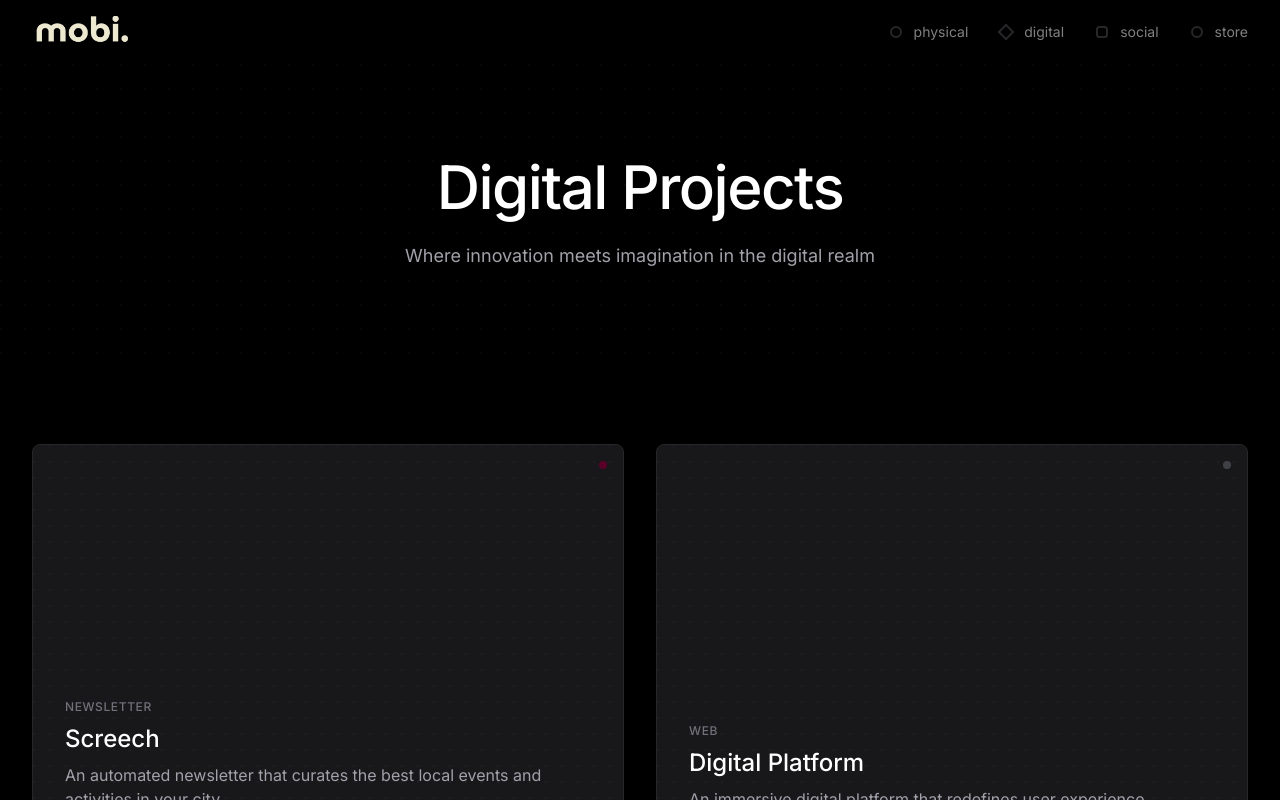
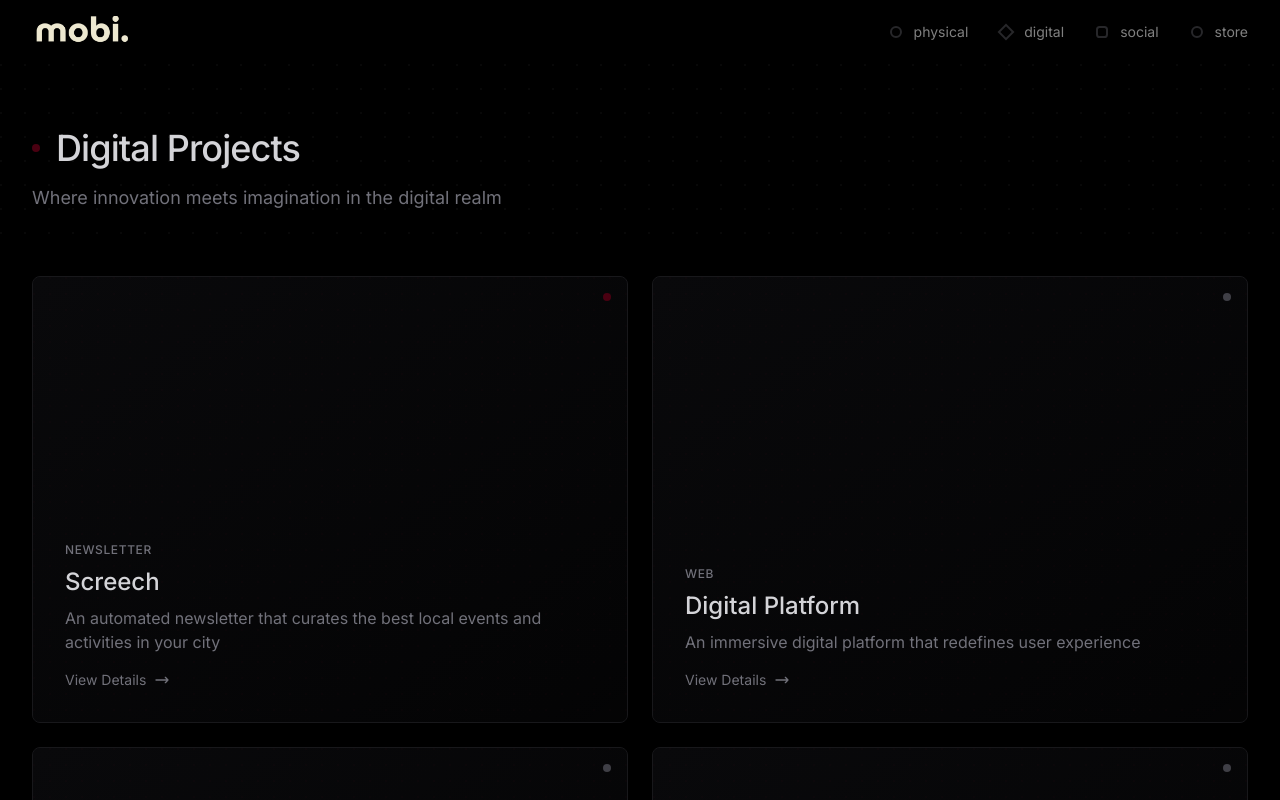
Before and after one commit to stilwellc/Mobi, a Next.js app: page /digital in a window 1280 px wide. Shown: the top 800 px of the page. Built offline with nearby package versions, Linux system fonts and the light colour scheme; a web font is replaced by a local one.

Commit message:
Optimize sub-pages layout: reduce whitespace and improve visual consistency

```diff
--- a/app/digital/page.tsx
+++ b/app/digital/page.tsx
@@ -36,7 +36,7 @@ export default function DigitalProjects() {
   return (
     <div className="min-h-screen bg-black">
       {/* Hero Section */}
-      <section className="relative h-[300px] flex items-center justify-center overflow-hidden">
+      <div className="relative">
         <div className="absolute inset-0">
           <div className="absolute inset-0" style={{
             backgroundImage: `radial-gradient(circle at 1px 1px, rgba(255,255,255,0.03) 1px, transparent 0)`,
@@ -44,34 +44,29 @@ export default function DigitalProjects() {
           }} />
         </div>
 
-        <motion.div
-          initial={{ opacity: 0, y: 20 }}
-          animate={{ opacity: 1, y: 0 }}
-          transition={{ duration: 0.8 }}
-          className="relative z-10 px-4 max-w-4xl mx-auto py-20"
-        >
-          <div className="flex flex-col items-center">
-            <motion.div
-              initial={{ opacity: 0, scale: 0.8 }}
-              animate={{ opacity: 1, scale: 1 }}
-              transition={{ duration: 0.8, delay: 0.2 }}
-              className="text-center"
-            >
-              <h1 className="text-4xl sm:text-5xl md:text-6xl font-medium tracking-tight text-white mb-6">
+        <div className="relative z-10 pt-16 pb-8">
+          <div className="max-w-7xl mx-auto px-4 sm:px-6 lg:px-8">
+            <div className="flex items-center space-x-4 mb-4">
+              <motion.div
+                className="w-2 h-2 bg-[#4a0011] rounded-full"
+                whileHover={{ scale: [null, 1.5] }}
+                transition={{ type: "spring", stiffness: 400, damping: 10 }}
+              />
+              <h1 className="text-3xl sm:text-4xl font-medium tracking-tight text-zinc-300">
                 Digital Projects
               </h1>
-              <p className="text-lg text-zinc-400 font-normal max-w-2xl mx-auto leading-relaxed">
-                Where innovation meets imagination in the digital realm
-              </p>
-            </motion.div>
+            </div>
+            <p className="text-base sm:text-lg text-zinc-500 max-w-2xl leading-relaxed">
+              Where innovation meets imagination in the digital realm
+            </p>
           </div>
-        </motion.div>
-      </section>
+        </div>
+      </div>
 
       {/* Projects Grid */}
-      <section className="py-20">
+      <section className="py-8">
         <div className="max-w-7xl mx-auto px-4 sm:px-6 lg:px-8">
-          <div className="grid grid-cols-1 md:grid-cols-2 gap-8">
+          <div className="grid grid-cols-1 md:grid-cols-2 gap-6">
             {projects.map((project, index) => (
               <motion.div
                 key={project.title}
@@ -82,34 +77,39 @@ export default function DigitalProjects() {
                 className="group relative"
               >
                 <Link href={project.href || '#'}>
-                  <div className="relative aspect-[4/3] rounded-lg overflow-hidden bg-zinc-900 border border-zinc-800 hover:border-zinc-700 transition-colors">
+                  <div className="relative aspect-[4/3] rounded-lg overflow-hidden bg-zinc-950 border border-zinc-900 hover:border-zinc-800 transition-all duration-300 md:hover:scale-[1.02]">
+                    <div className="absolute inset-0 bg-gradient-to-br from-zinc-950/90 to-black/60" />
                     <div className="absolute inset-0" style={{
-                      backgroundImage: `radial-gradient(circle at 1px 1px, rgba(255,255,255,0.03) 1px, transparent 0)`,
+                      backgroundImage: `radial-gradient(circle at 1px 1px, rgba(128,0,32,0.03) 1px, transparent 0)`,
                       backgroundSize: '16px 16px'
                     }} />
                     <div className="absolute top-4 right-4">
                       {project.title === "Screech" ? (
-                        <div className="w-2 h-2 bg-mobi-burgundy rounded-full" />
+                        <motion.div
+                          className="w-2 h-2 bg-[#4a0011] rounded-full"
+                          whileHover={{ scale: [null, 1.5] }}
+                          transition={{ type: "spring", stiffness: 400, damping: 10 }}
+                        />
                       ) : (
                         <div className="w-2 h-2 bg-zinc-700 rounded-full" />
                       )}
                     </div>
-                    <div className="absolute inset-0 p-8 flex flex-col justify-end">
-                      <span className="text-xs text-zinc-500 font-medium tracking-wider uppercase mb-2">
+                    <div className="absolute inset-0 p-6 sm:p-8 flex flex-col justify-end group-hover:translate-y-[-2px] transition-transform duration-300">
+                      <span className="text-xs text-zinc-500 font-medium tracking-wider uppercase mb-2 group-hover:text-zinc-400 transition-colors">
                         {project.category}
                       </span>
-                      <h3 className="text-xl sm:text-2xl font-medium text-white mb-2">
+                      <h3 className="text-xl sm:text-2xl font-medium text-zinc-300 mb-2 group-hover:text-zinc-200 transition-colors">
                         {project.title}
                       </h3>
-                      <p className="text-base text-zinc-400 max-w-xl">
+                      <p className="text-base text-zinc-500 max-w-xl group-hover:text-zinc-400 transition-colors">
                         {project.description}
                       </p>
                       <motion.div
-                        className="mt-6 inline-flex items-center text-zinc-400 hover:text-[#EDE8D0] transition-colors group"
-                        whileHover={{ x: 5 }}
+                        className="mt-4 inline-flex items-center text-zinc-500 group-hover:text-zinc-300 transition-colors"
+                        whileHover={{ x: [null, 5] }}
                       >
                         <span className="mr-2 text-sm">View Details</span>
-                        <svg className="w-4 h-4" fill="none" stroke="currentColor" viewBox="0 0 24 24">
+                        <svg className="w-4 h-4 group-hover:translate-x-1 transition-transform" fill="none" stroke="currentColor" viewBox="0 0 24 24">
                           <path strokeLinecap="round" strokeLinejoin="round" strokeWidth={2} d="M17 8l4 4m0 0l-4 4m4-4H3" />
                         </svg>
                       </motion.div>
--- a/app/social/page.tsx
+++ b/app/social/page.tsx
@@ -28,7 +28,7 @@ export default function SocialSpaces() {
   return (
     <div className="min-h-screen bg-black">
       {/* Hero Section */}
-      <section className="relative h-[300px] flex items-center justify-center overflow-hidden">
+      <div className="relative">
         <div className="absolute inset-0">
           <div className="absolute inset-0" style={{
             backgroundImage: `radial-gradient(circle at 1px 1px, rgba(255,255,255,0.03) 1px, transparent 0)`,
@@ -36,34 +36,29 @@ export default function SocialSpaces() {
           }} />
         </div>
 
-        <motion.div
-          initial={{ opacity: 0, y: 20 }}
-          animate={{ opacity: 1, y: 0 }}
-          transition={{ duration: 0.8 }}
-          className="relative z-10 px-4 max-w-4xl mx-auto py-20"
-        >
-          <div className="flex flex-col items-center">
-            <motion.div
-              initial={{ opacity: 0, scale: 0.8 }}
-              animate={{ opacity: 1, scale: 1 }}
-              transition={{ duration: 0.8, delay: 0.2 }}
-              className="text-center"
-            >
-              <h1 className="text-4xl sm:text-5xl md:text-6xl font-medium tracking-tight text-white mb-6">
+        <div className="relative z-10 pt-16 pb-8">
+          <div className="max-w-7xl mx-auto px-4 sm:px-6 lg:px-8">
+            <div className="flex items-center space-x-4 mb-4">
+              <motion.div
+                className="w-2 h-2 bg-[#4a0011] rounded-full"
+                whileHover={{ scale: [null, 1.5] }}
+                transition={{ type: "spring", stiffness: 400, damping: 10 }}
+              />
+              <h1 className="text-3xl sm:text-4xl font-medium tracking-tight text-zinc-300">
                 Social Spaces
               </h1>
-              <p className="text-lg text-zinc-400 font-normal max-w-2xl mx-auto leading-relaxed">
-                Where connections flourish and communities thrive
-              </p>
-            </motion.div>
+            </div>
+            <p className="text-base sm:text-lg text-zinc-500 max-w-2xl leading-relaxed">
+              Where connections flourish and communities thrive
+            </p>
           </div>
-        </motion.div>
-      </section>
+        </div>
+      </div>
 
       {/* Spaces Grid */}
-      <section className="py-20">
+      <section className="py-8">
         <div className="max-w-7xl mx-auto px-4 sm:px-6 lg:px-8">
-          <div className="grid grid-cols-1 md:grid-cols-2 gap-8">
+          <div className="grid grid-cols-1 md:grid-cols-2 gap-6">
             {spaces.map((space, index) => (
               <motion.div
                 key={space.title}
@@ -73,30 +68,35 @@ export default function SocialSpaces() {
                 viewport={{ once: true }}
                 className="group relative"
               >
-                <div className="relative aspect-[4/3] rounded-lg overflow-hidden bg-zinc-900 border border-zinc-800 hover:border-zinc-700 transition-colors">
+                <div className="relative aspect-[4/3] rounded-lg overflow-hidden bg-zinc-950 border border-zinc-900 hover:border-zinc-800 transition-all duration-300 md:hover:scale-[1.02]">
+                  <div className="absolute inset-0 bg-gradient-to-br from-zinc-950/90 to-black/60" />
                   <div className="absolute inset-0" style={{
-                    backgroundImage: `radial-gradient(circle at 1px 1px, rgba(255,255,255,0.03) 1px, transparent 0)`,
+                    backgroundImage: `radial-gradient(circle at 1px 1px, rgba(128,0,32,0.03) 1px, transparent 0)`,
                     backgroundSize: '16px 16px'
                   }} />
                   <div className="absolute top-4 right-4">
-                    <div className="w-2 h-2 bg-zinc-700 rounded-full" />
+                    <motion.div
+                      className="w-2 h-2 bg-[#4a0011] rounded-full"
+                      whileHover={{ scale: [null, 1.5] }}
+                      transition={{ type: "spring", stiffness: 400, damping: 10 }}
+                    />
                   </div>
-                  <div className="absolute inset-0 p-8 flex flex-col justify-end">
-                    <span className="text-xs text-zinc-500 font-medium tracking-wider uppercase mb-2">
+                  <div className="absolute inset-0 p-6 sm:p-8 flex flex-col justify-end group-hover:translate-y-[-2px] transition-transform duration-300">
+                    <span className="text-xs text-zinc-500 font-medium tracking-wider uppercase mb-2 group-hover:text-zinc-400 transition-colors">
                       {space.category}
                     </span>
-                    <h3 className="text-xl sm:text-2xl font-medium text-white mb-2">
+                    <h3 className="text-xl sm:text-2xl font-medium text-zinc-300 mb-2 group-hover:text-zinc-200 transition-colors">
                       {space.title}
                     </h3>
-                    <p className="text-base text-zinc-400 max-w-xl">
+                    <p className="text-base text-zinc-500 max-w-xl group-hover:text-zinc-400 transition-colors">
                       {space.description}
                     </p>
                     <motion.div
-                      className="mt-6 inline-flex items-center text-zinc-400 hover:text-[#EDE8D0] transition-colors group"
-                      whileHover={{ x: 5 }}
+                      className="mt-4 inline-flex items-center text-zinc-500 group-hover:text-zinc-300 transition-colors"
+                      whileHover={{ x: [null, 5] }}
                     >
                       <span className="mr-2 text-sm">View Details</span>
-                      <svg className="w-4 h-4" fill="none" stroke="currentColor" viewBox="0 0 24 24">
+                      <svg className="w-4 h-4 group-hover:translate-x-1 transition-transform" fill="none" stroke="currentColor" viewBox="0 0 24 24">
                         <path strokeLinecap="round" strokeLinejoin="round" strokeWidth={2} d="M17 8l4 4m0 0l-4 4m4-4H3" />
                       </svg>
                     </motion.div>
```
Also changed, not shown: app/physical/page.tsx (+33 -33 lines).
